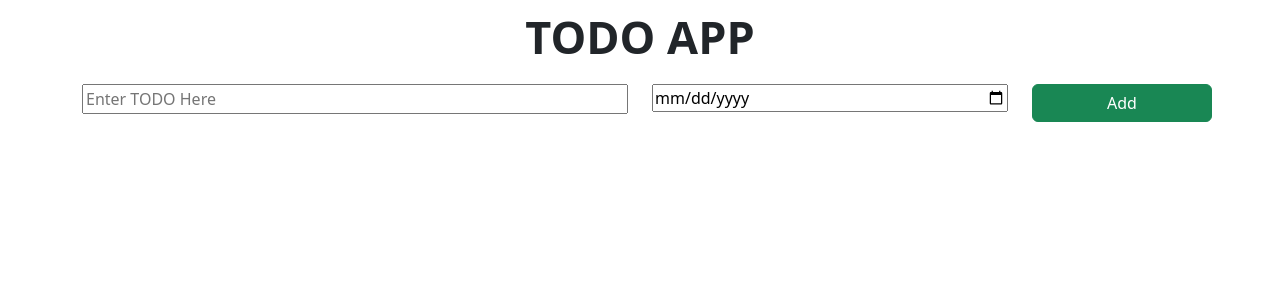
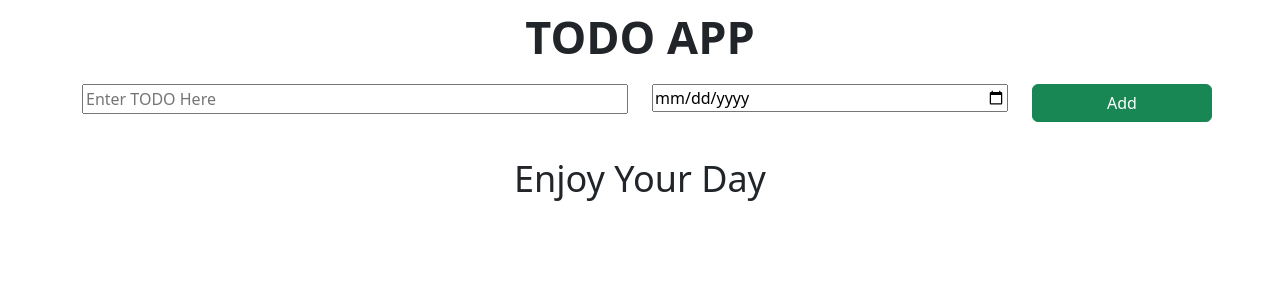
Before and after one commit to ashutoshsahu007/Todo, a React (Vite) app: page / in a window 1280 px wide. Shown: the top 300 px of the page. Built offline with nearby package versions, Linux system fonts and the light colour scheme.

Commit message:
enjoy your day component completed

```diff
--- a/src/App.jsx
+++ b/src/App.jsx
@@ -2,6 +2,8 @@
 import AddTodo from "./components/AddTodo";
 import AppName from "./components/AppName";
 import TodoItems from "./components/TodoItems";
+
+import WelcomeMessage from "./components/WelcomeMessage";
 
 const App = () => {
   const [todoItems, setTodoItems] = useState([]);
@@ -19,7 +21,10 @@
   return (
     <center className="todo-container">
       <AppName />
+
       <AddTodo onNewItem={handleNewItem} />
+      {todoItems.length === 0 && <WelcomeMessage />}
+
       <TodoItems todoItems={todoItems} />
     </center>
   );
--- /dev/null
+++ b/src/components/WelcomeMessage.jsx
@@ -0,0 +1,5 @@
+import classes from "./WelcomeMessage.module.css";
+const WelcomeMessage = () => {
+  return <p className={classes.welcome}>Enjoy Your Day</p>;
+};
+export default WelcomeMessage;
--- /dev/null
+++ b/src/components/WelcomeMessage.module.css
@@ -0,0 +1,5 @@
+.welcome {
+  font-weight: 500;
+  padding-top: 30px;
+  font-size: 36px;
+}
```
